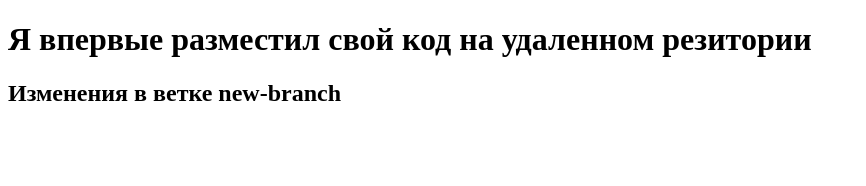
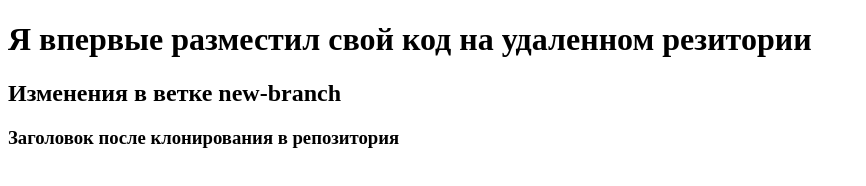
Before and after one commit to SMRt02/test_repo, a plain HTML site: page index.html in a window 1280 px wide. Shown: the whole page, without its empty margins (0-866 px from the left). Drawn offline with Linux system fonts and the light colour scheme.

Commit message:
Update index.html

```diff
--- a/index.html
+++ b/index.html
@@ -9,5 +9,6 @@
 <body>
     <h1>Я впервые разместил свой код на удаленном резитории</h1>
     <h2>Изменения в ветке new-branch</h2>
+    <h3>Заголовок после клонирования в репозитория</h3>
 </body>
 </html>
```
